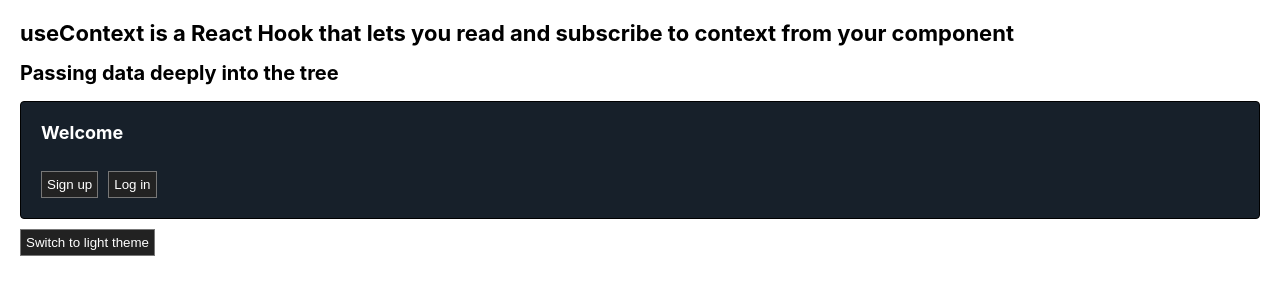
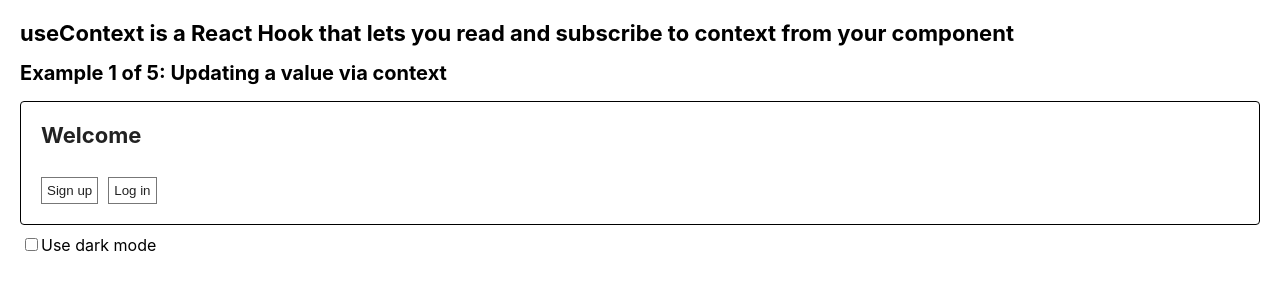
Before and after one commit to VladimirovMario/Sandbox, a React (Create React App) app in the folder 01. React documentation/03. API Reference/01. Hooks/: page / in a window 1280 px wide. Shown: the top 300 px of the page. Built offline with nearby package versions, Linux system fonts and the light colour scheme.

Commit message:
Updating a value via context

```diff
--- /dev/null
+++ b/01. React documentation/03. API Reference/01. Hooks/src/components/UseContext/UpdatingAValueViaContext/UpdatingAValueViaContext.js
@@ -0,0 +1,56 @@
+import { createContext, useContext, useState } from 'react';
+
+export default function UpdatingAValueViaContext() {
+  return (
+    <>
+      <h2>Example 1 of 5: Updating a value via context</h2>
+      <MyApp />
+    </>
+  );
+}
+const ThemeContext = createContext(null);
+
+function MyApp() {
+  const [theme, setTheme] = useState('light');
+  return (
+    <ThemeContext.Provider value={theme}>
+      <Form />
+      <label>
+        <input
+          type="checkbox"
+          checked={theme === 'dark'}
+          onChange={(e) => {
+            setTheme(e.target.checked ? 'dark' : 'light');
+          }}
+        />
+        Use dark mode
+      </label>
+    </ThemeContext.Provider>
+  );
+}
+
+function Form() {
+  return (
+    <Panel title="Welcome">
+      <Button>Sign up</Button>
+      <Button>Log in</Button>
+    </Panel>
+  );
+}
+
+function Panel({ title, children }) {
+  const theme = useContext(ThemeContext);
+  const className = 'panel-' + theme;
+  return (
+    <section className={className}>
+      <h1>{title}</h1>
+      {children}
+    </section>
+  );
+}
+
+function Button({ children }) {
+  const theme = useContext(ThemeContext);
+  const className = 'button-' + theme;
+  return <button className={className}>{children}</button>;
+}
--- a/01. React documentation/03. API Reference/01. Hooks/src/components/UseContext/UseContext.js
+++ b/01. React documentation/03. API Reference/01. Hooks/src/components/UseContext/UseContext.js
@@ -1,4 +1,5 @@
-import UpdatingDataPassedViaContext from './UpdatingDataPassedViaContext/UpdatingDataPassedViaContext';
+import UpdatingAValueViaContext from './UpdatingAValueViaContext/UpdatingAValueViaContext';
+// import UpdatingDataPassedViaContext from './UpdatingDataPassedViaContext/UpdatingDataPassedViaContext';
 // import PassingDataDeeplyIntoTheTree from './PassingDataDeeplyIntoTheTree/PassingDataDeeplyIntoTheTree';
 
 export default function UseContext() {
@@ -8,7 +9,8 @@ export default function UseContext() {
         useContext is a React Hook that lets you read and subscribe to context
         from your component
       </h1>
-      <UpdatingDataPassedViaContext />
+      <UpdatingAValueViaContext />
+      {/* <UpdatingDataPassedViaContext /> */}
       {/* <PassingDataDeeplyIntoTheTree /> */}
     </>
   );
```
